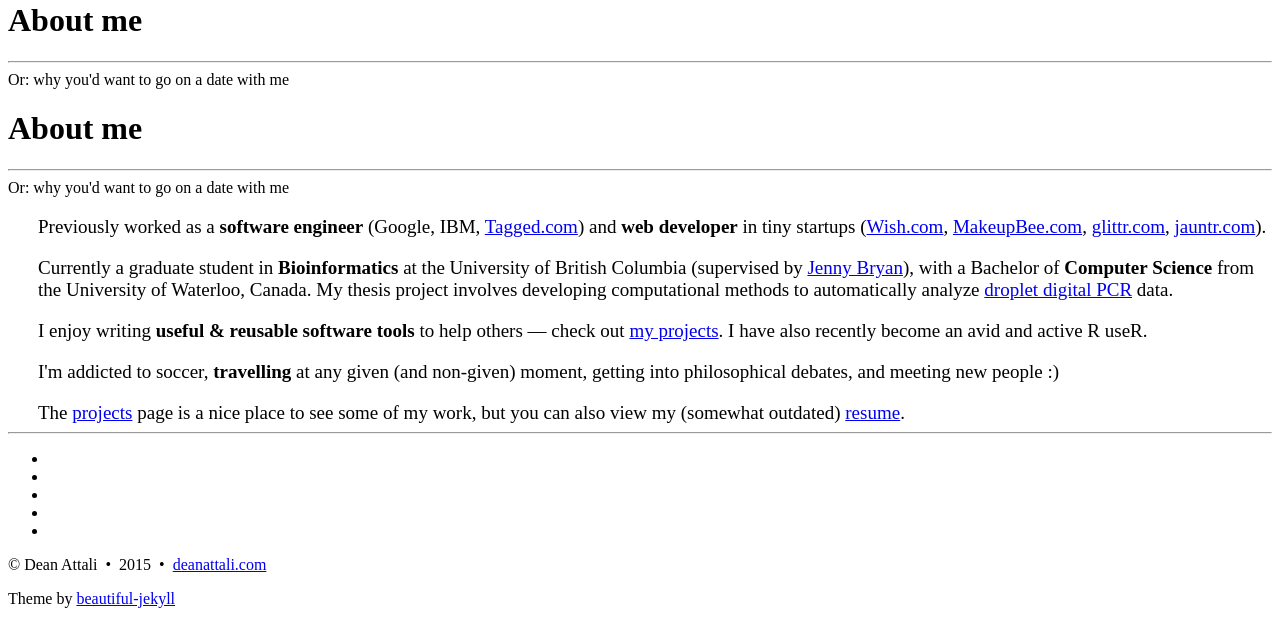
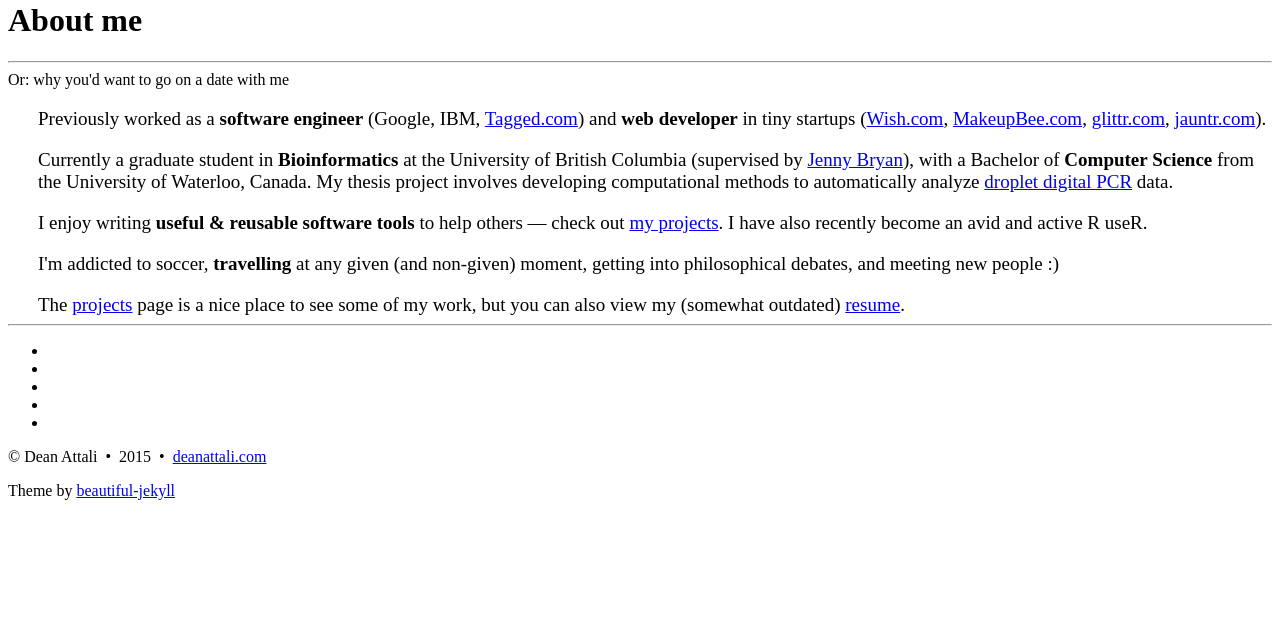
Before and after one commit to daattali/daattali.github.io, a Jekyll site: the page built from aboutme.html, in a window 1280 px wide. Shown: the part 456-1080 px from the top of the page. Built offline with Jekyll 4.4.1, drawn with Linux system fonts in a browser that asks for light colours; Markdown is read by kramdown in place of the engine named in the settings; comment, search, counter and statistics services are not loaded; after the commit the page ends 972 px from its top, so only the background shows below that; some of the changed lines change nothing that is shown.

Commit message:
Update aboutme.html

```diff
--- a/aboutme.html
+++ b/aboutme.html
@@ -4,8 +4,6 @@ title: About me
 subtitle: "Or: why you'd want to go on a date with me"
 css: "/css/aboutme.css"
 comments: true
-bigimg:
-  - "/img/big-imgs/vietnam-jump.jpeg" : "Mui Ne, Vietnam (2013)"
 ---
 
 <div id="aboutme-section">
```
